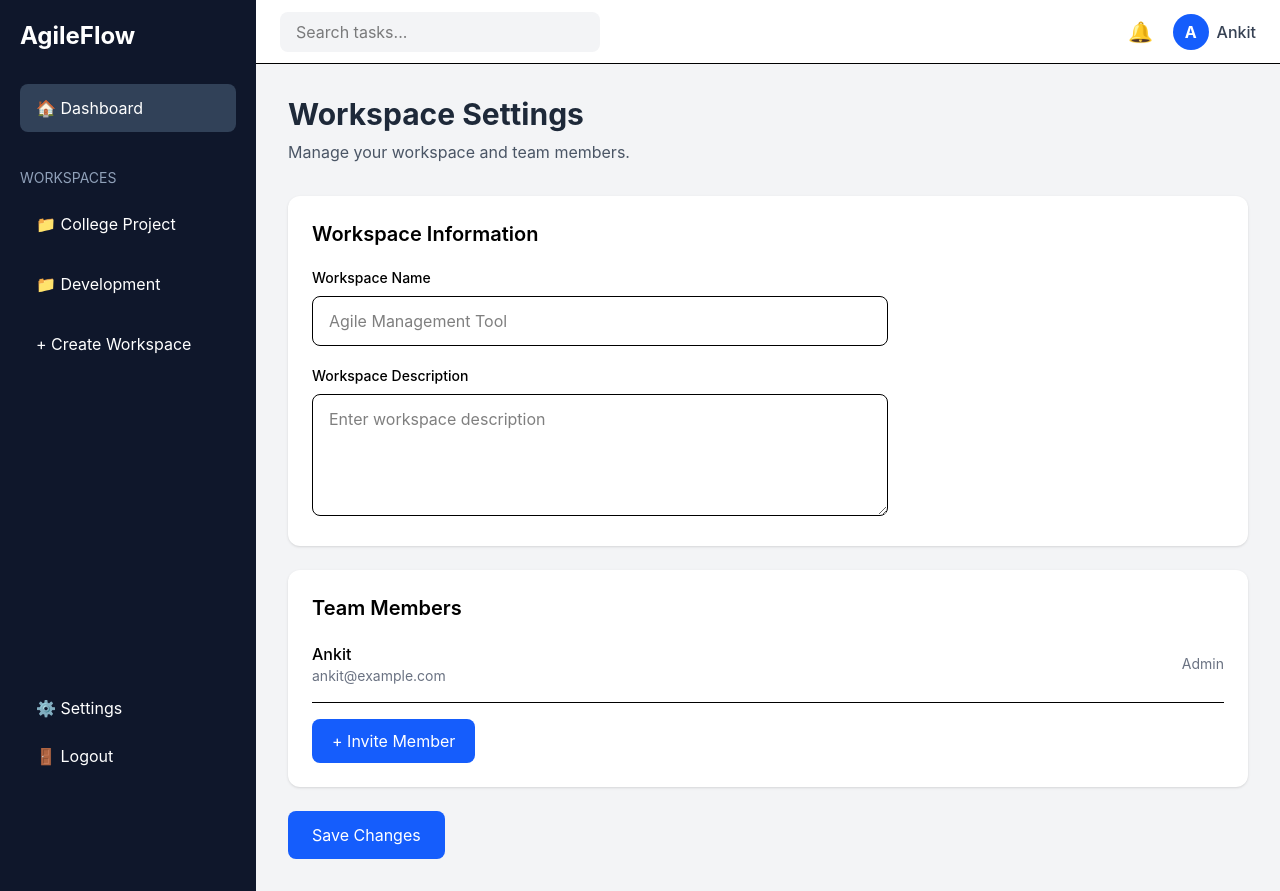
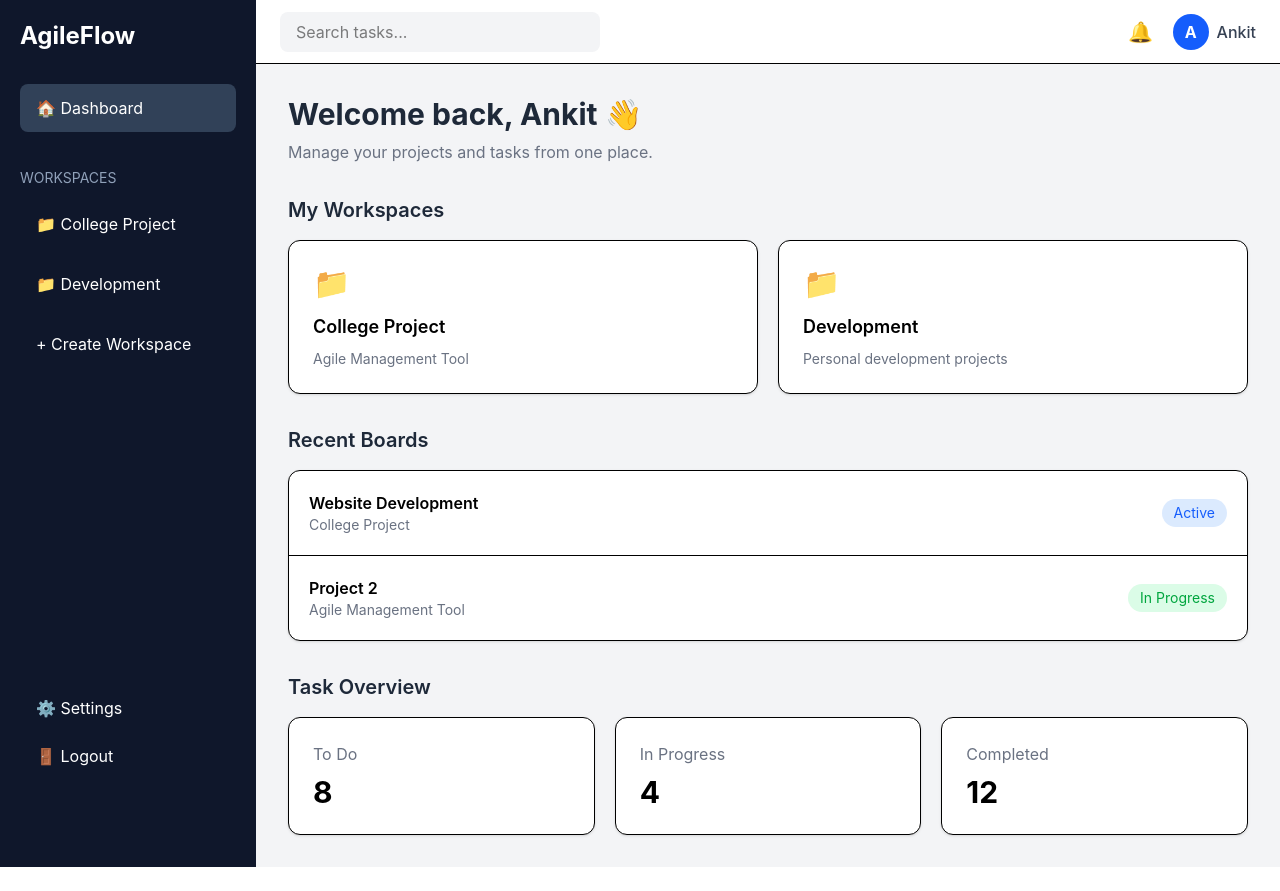
Before and after one commit to Ankit1233999/Agile-management-tool, a React app: page / in a window 1280 px wide. After the commit the page ends 867 px from the top, so only its background shows below. Built offline with nearby package versions, Linux system fonts and the light colour scheme; the HTML template or start-up script is replaced by a standard one.

Commit message:
Add dashboard UI

```diff
--- a/src/App.jsx
+++ b/src/App.jsx
@@ -1,23 +1,16 @@
 import Sidebar from "./components/Sidebar";
 import Navbar from "./components/Navbar";
-import Settings from "./pages/Settings";
+import Dashboard from "./pages/Dashboard";
 
 function App() {
   return (
     <div className="flex min-h-screen bg-gray-100">
 
-      {/* Sidebar */}
       <Sidebar />
 
-      {/* Main Content */}
       <div className="flex-1">
-
-        {/* Navbar */}
         <Navbar />
-
-        {/* Settings Page */}
-        <Settings />
-
+        <Dashboard />
       </div>
 
     </div>
--- /dev/null
+++ b/src/pages/Dashboard.jsx
@@ -0,0 +1,116 @@
+function Dashboard() {
+  return (
+    <div className="p-8 bg-gray-100 min-h-screen">
+
+      <div className="mb-8">
+        <h1 className="text-3xl font-bold text-gray-800">
+          Welcome back, Ankit 👋
+        </h1>
+        <p className="text-gray-500 mt-2">
+          Manage your projects and tasks from one place.
+        </p>
+      </div>
+
+      {/* Workspaces */}
+      <div className="mb-8">
+        <h2 className="text-xl font-semibold text-gray-800 mb-4">
+          My Workspaces
+        </h2>
+
+        <div className="grid grid-cols-1 md:grid-cols-2 gap-5">
+
+          <div className="bg-white p-6 rounded-xl shadow-sm border">
+            <div className="text-3xl mb-3">📁</div>
+            <h3 className="text-lg font-semibold">
+              College Project
+            </h3>
+            <p className="text-gray-500 text-sm mt-2">
+              Agile Management Tool
+            </p>
+          </div>
+
+          <div className="bg-white p-6 rounded-xl shadow-sm border">
+            <div className="text-3xl mb-3">📁</div>
+            <h3 className="text-lg font-semibold">
+              Development
+            </h3>
+            <p className="text-gray-500 text-sm mt-2">
+              Personal development projects
+            </p>
+          </div>
+
+        </div>
+      </div>
+
+      {/* Recent Boards */}
+      <div className="mb-8">
+        <h2 className="text-xl font-semibold text-gray-800 mb-4">
+          Recent Boards
+        </h2>
+
+        <div className="bg-white rounded-xl shadow-sm border">
+
+          <div className="p-5 border-b flex justify-between items-center">
+            <div>
+              <h3 className="font-semibold">
+                Website Development
+              </h3>
+              <p className="text-sm text-gray-500">
+                College Project
+              </p>
+            </div>
+
+            <span className="px-3 py-1 bg-blue-100 text-blue-600 rounded-full text-sm">
+              Active
+            </span>
+          </div>
+
+          <div className="p-5 flex justify-between items-center">
+            <div>
+              <h3 className="font-semibold">
+                Project 2
+              </h3>
+              <p className="text-sm text-gray-500">
+                Agile Management Tool
+              </p>
+            </div>
+
+            <span className="px-3 py-1 bg-green-100 text-green-600 rounded-full text-sm">
+              In Progress
+            </span>
+          </div>
+
+        </div>
+      </div>
+
+      {/* Tasks */}
+      <div>
+        <h2 className="text-xl font-semibold text-gray-800 mb-4">
+          Task Overview
+        </h2>
+
+        <div className="grid grid-cols-1 md:grid-cols-3 gap-5">
+
+          <div className="bg-white p-6 rounded-xl shadow-sm border">
+            <p className="text-gray-500">To Do</p>
+            <p className="text-3xl font-bold mt-2">8</p>
+          </div>
+
+          <div className="bg-white p-6 rounded-xl shadow-sm border">
+            <p className="text-gray-500">In Progress</p>
+            <p className="text-3xl font-bold mt-2">4</p>
+          </div>
+
+          <div className="bg-white p-6 rounded-xl shadow-sm border">
+            <p className="text-gray-500">Completed</p>
+            <p className="text-3xl font-bold mt-2">12</p>
+          </div>
+
+        </div>
+      </div>
+
+    </div>
+  );
+}
+
+export default Dashboard;
--- /dev/null
+++ b/src/pages/Workspace.jsx
@@ -0,0 +1,31 @@
+
+function Workspace() {
+  return (
+    <div className="page">
+      <h1>My Workspaces</h1>
+      <p className="subtitle">Manage all your team workspaces.</p>
+
+      <div className="workspace-grid">
+        <div className="workspace-card">
+          <h2>📁 College Project</h2>
+          <p>Agile Management Tool</p>
+          <button>Open Workspace</button>
+        </div>
+
+        <div className="workspace-card">
+          <h2>💻 Development</h2>
+          <p>Personal development workspace</p>
+          <button>Open Workspace</button>
+        </div>
+
+        <div className="workspace-card create-card">
+          <h2>＋ Create Workspace</h2>
+          <p>Create a new workspace for your team.</p>
+          <button>Create</button>
+        </div>
+      </div>
+    </div>
+  );
+}
+
+export default Workspace;
```
Also changed, not shown: src/App.css (+30 -168 lines).
